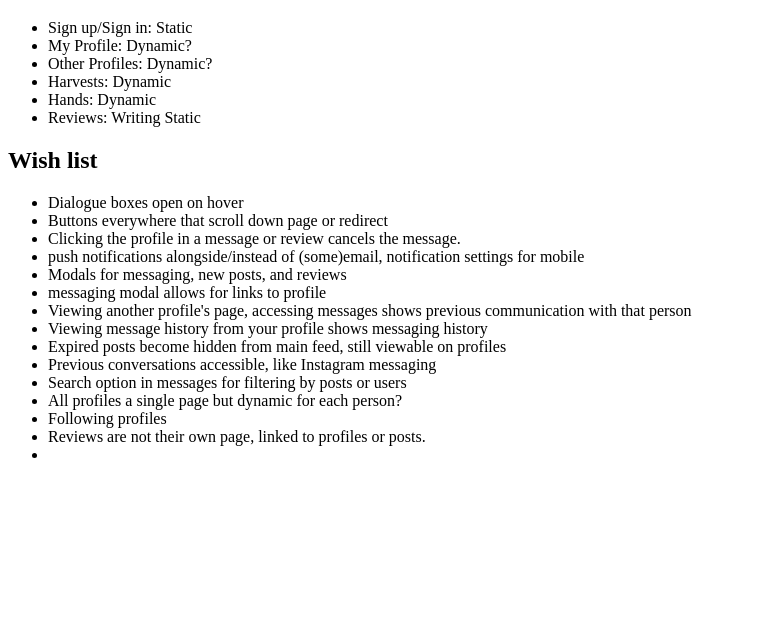
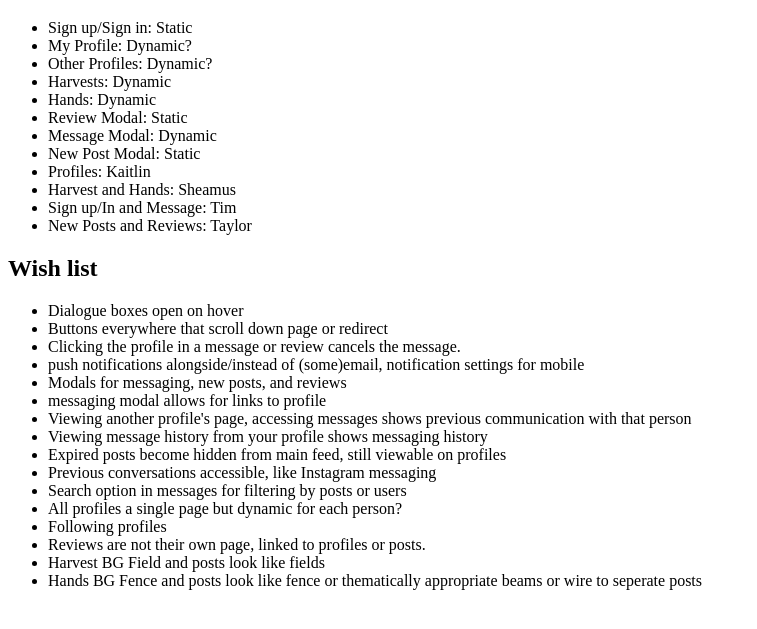
Before and after one commit to garden-connect/garden-connect, a plain HTML site: page jack-beanstalk/important-pages.html in a window 1280 px wide. Shown: the part 61-690 px from the top of the page, without its empty margins (0-757 px from the left). Drawn offline with Linux system fonts and the light colour scheme.

Commit message:
important pages updated

```diff
--- a/jack-beanstalk/important-pages.html
+++ b/jack-beanstalk/important-pages.html
@@ -12,8 +12,14 @@
     <li>Other Profiles: Dynamic?</li>
     <li>Harvests: Dynamic</li>
     <li>Hands: Dynamic</li>
-    <li>Reviews: Writing Static</li>
+    <li>Review Modal: Static</li>
+    <li>Message Modal: Dynamic</li>
+    <li>New Post Modal: Static</li>
 
+    <li>Profiles: Kaitlin</li>
+    <li>Harvest and Hands: Sheamus</li>
+    <li>Sign up/In and Message: Tim</li>
+    <li>New Posts and Reviews: Taylor</li>
 </ul>
 <h2>Wish list</h2>
     <ul>
@@ -23,6 +29,7 @@
         <li>push notifications alongside/instead of (some)email, notification settings for mobile</li>
         <li>Modals for messaging, new posts, and reviews</li>
         <li>messaging modal allows for links to profile</li>
+        <li
         <li>Viewing another profile's page, accessing messages shows previous communication with that person</li>
         <li>Viewing message history from your profile shows messaging history</li>
         <li>Expired posts become hidden from main feed, still viewable on profiles</li>
@@ -31,7 +38,8 @@
         <li>All profiles a single page but dynamic for each person?</li>
         <li>Following profiles</li>
         <li>Reviews are not their own page, linked to profiles or posts.</li>
-        <li></li>
+        <li>Harvest BG Field and posts look like fields</li>
+        <li>Hands BG Fence and posts look like fence or thematically appropriate beams or wire to seperate posts</li>
     </ul>
 
 </body>
```
